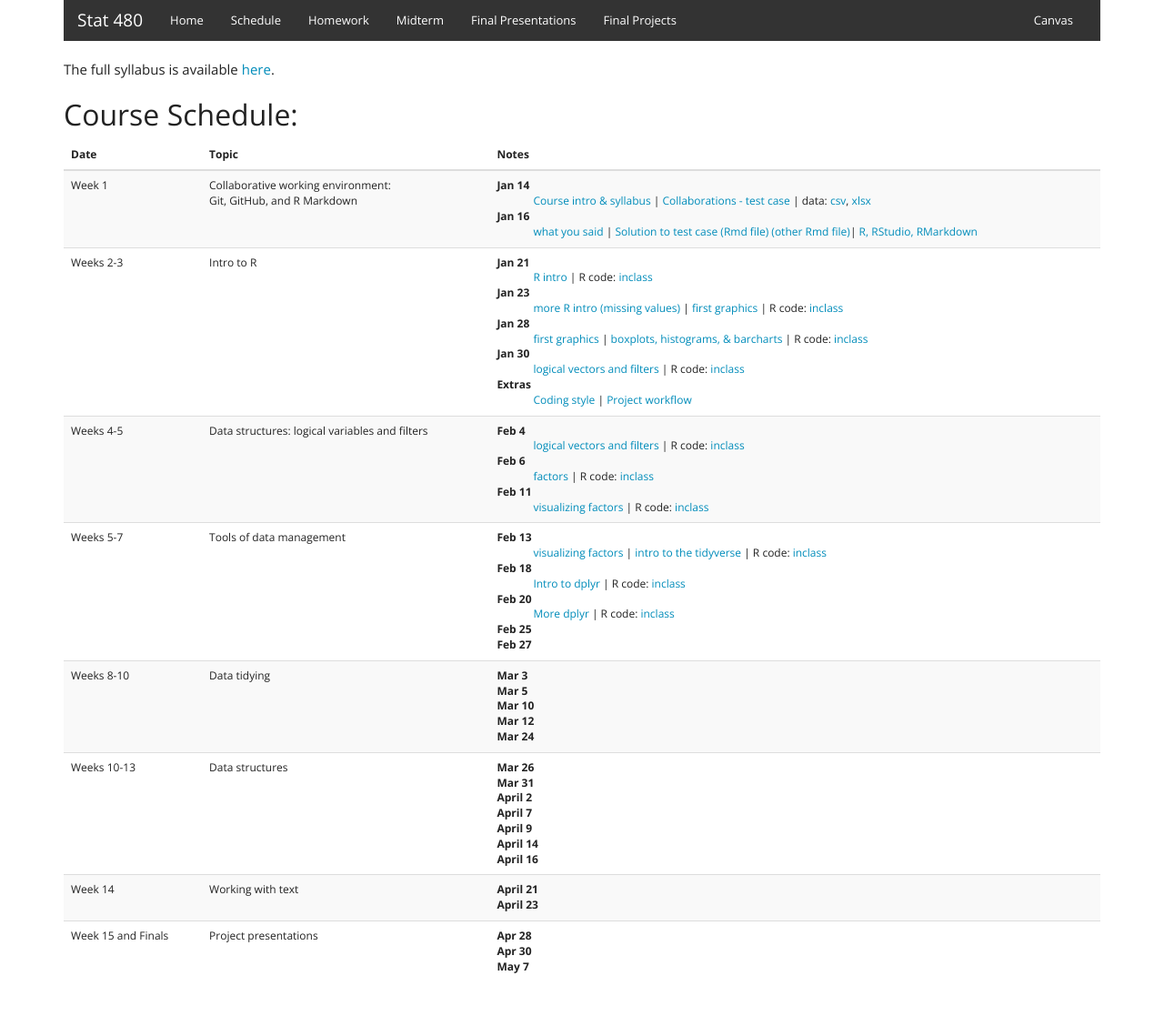
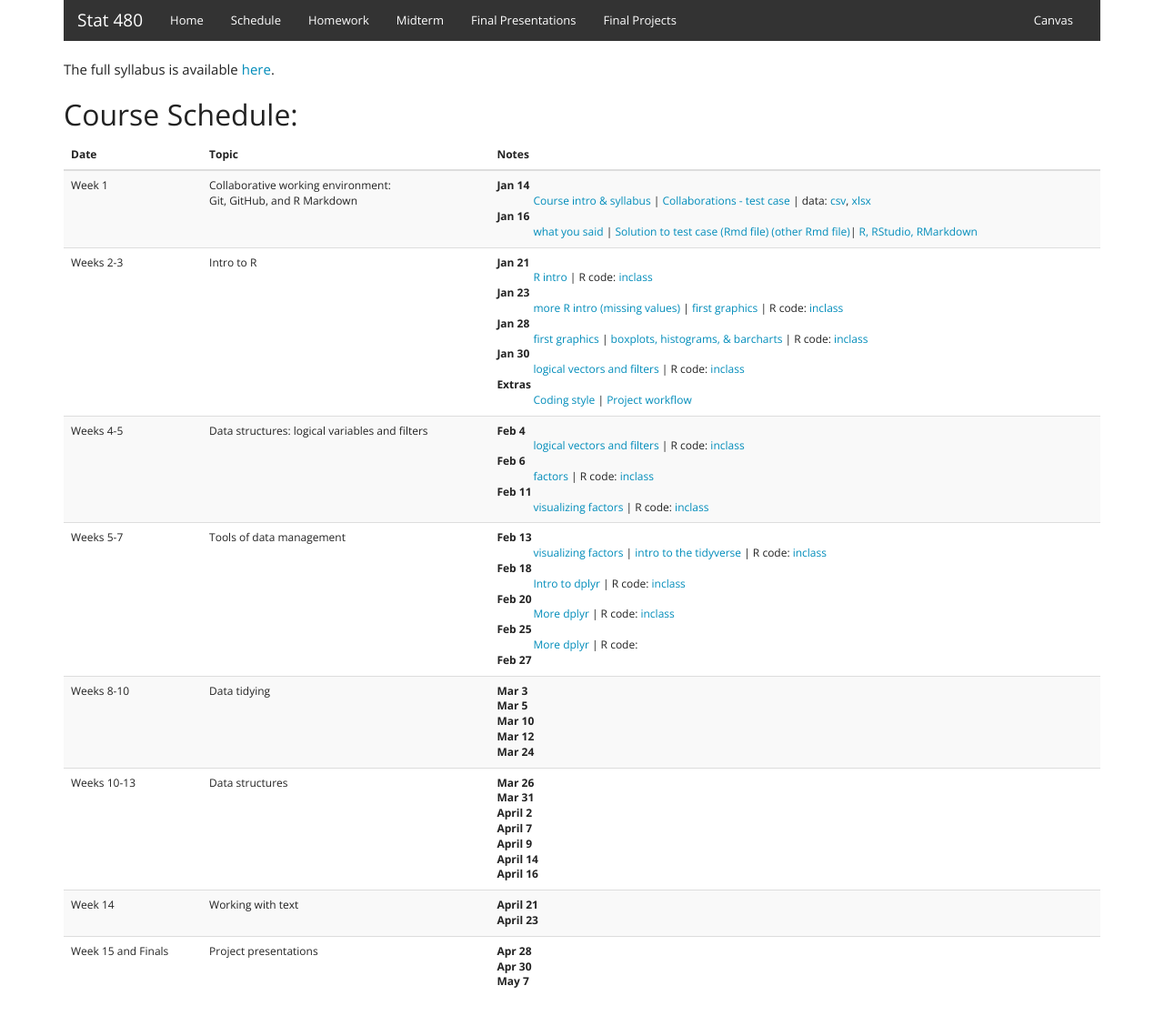
Before and after one commit to Stat480-at-ISU/Stat480-at-ISU.github.io, a Jekyll site: the page built from schedule.html, in a window 1280 px wide. Shown: the whole page at 91% size. Built offline with Jekyll 4.4.1, drawn with Linux system fonts in a browser that asks for light colours.

Commit message:
update sched

```diff
--- a/schedule.html
+++ b/schedule.html
@@ -85,7 +85,7 @@
           <dt>Feb 20</dt>
           <dd><a href="../materials-2020/03_tidyverse/02_dplyr-examples.html" target=_blank>More dplyr</a> | R code: <a href="code/feb20-inclass.R">inclass</a> </dd>
           <dt>Feb 25</dt>
-          <dd></dd>
+          <dd><a href="../materials-2020/03_tidyverse/02_dplyr-examples.html" target=_blank>More dplyr</a> | R code: </dd>
           <dt>Feb 27</dt>
           <dd></dd>
           </dl>
```
Also changed, not shown: 1 other file.
